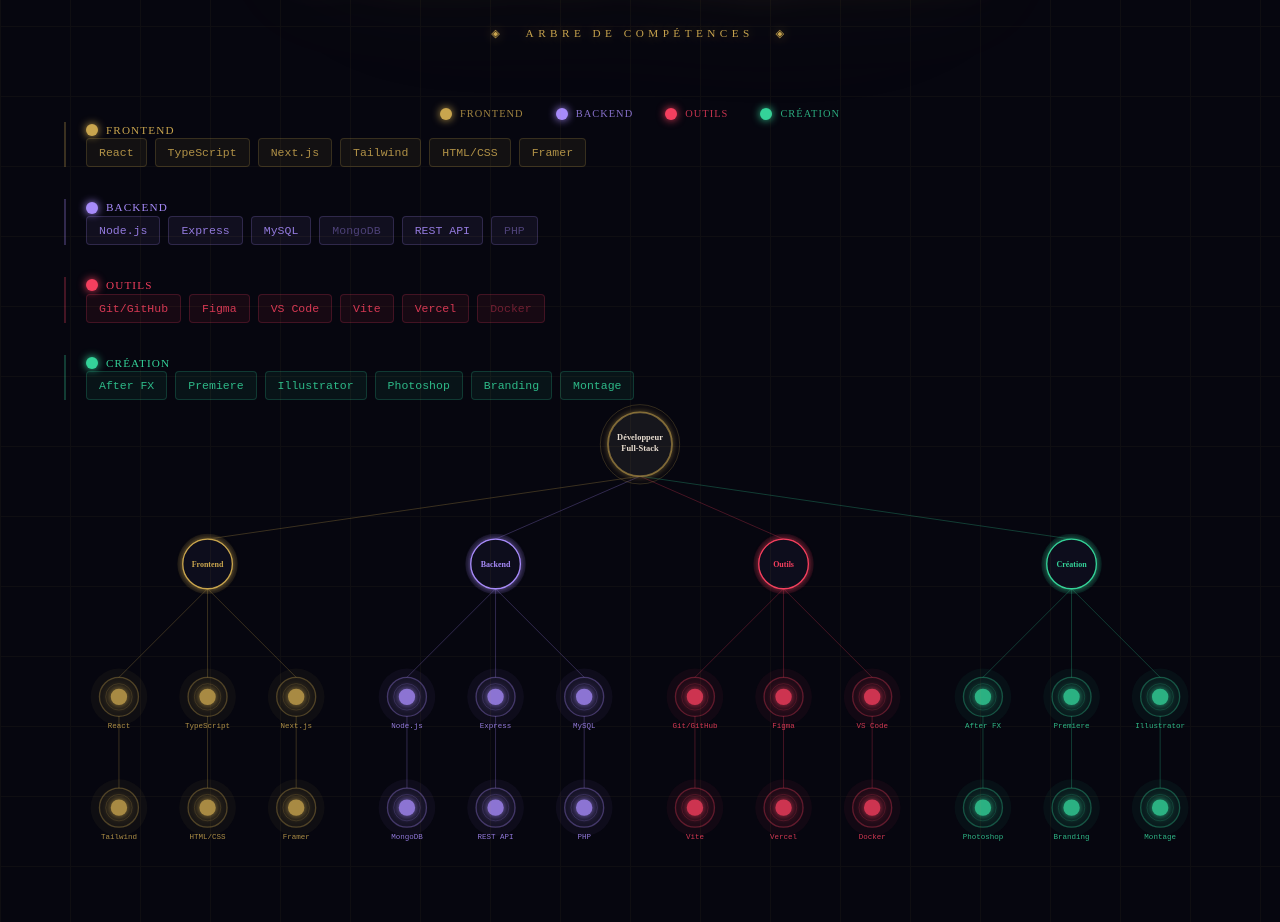
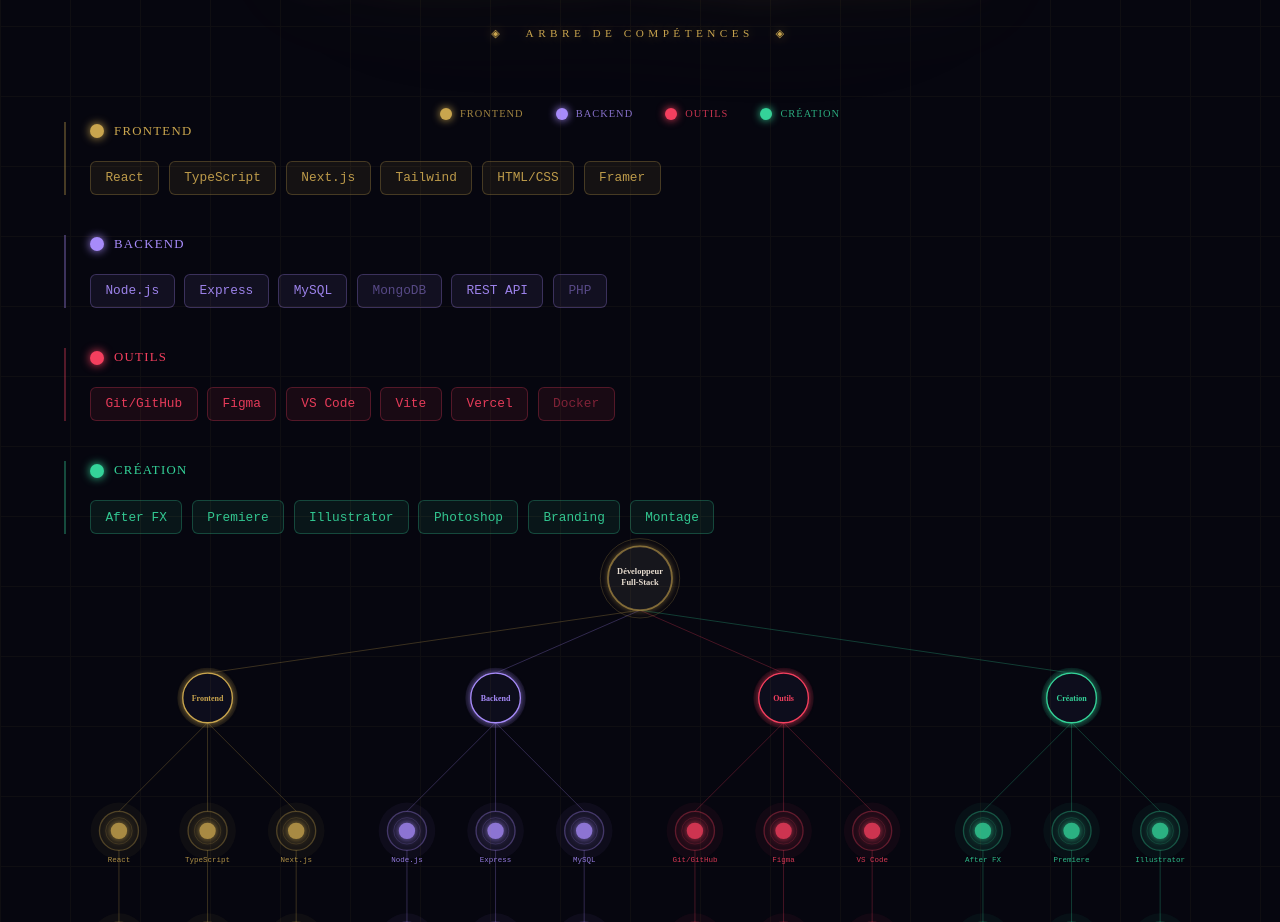
Before and after one commit to Jeloumy/portfolio, a React (Vite) app: page / in a window 1280 px wide. Shown: the part 4240-5162 px from the top of the page. Built offline with nearby package versions, Linux system fonts and the light colour scheme.

Commit message:
Mobile: hide journey map, 1-col cards, hide skills legend, bigger branch pills

```diff
--- a/src/components/Journey.tsx
+++ b/src/components/Journey.tsx
@@ -772,8 +772,9 @@
           </p>
         </motion.div>
 
-        {/* SVG Fantasy Map */}
+        {/* SVG Fantasy Map — masquée sur mobile */}
         <motion.div
+          className="hidden md:block"
           initial={{ opacity: 0 }}
           animate={inView ? { opacity: 1 } : { opacity: 0 }}
           transition={{ duration: 0.6 }}
@@ -782,8 +783,8 @@
           <JourneyMap inView={inView} mapProgress={mapProgress} />
         </motion.div>
 
-        {/* Milestone cards — BUT MMI reçoit ses stages, les autres non */}
-        <div style={{ display: 'grid', gridTemplateColumns: 'repeat(3, 1fr)', gap: 'clamp(1rem, 2vw, 2rem)' }}>
+        {/* Milestone cards */}
+        <div className="grid grid-cols-1 md:grid-cols-3" style={{ gap: 'clamp(1.5rem, 2vw, 2rem)' }}>
           {MILESTONES.map((ms, i) => (
             <MilestoneCard
               key={ms.id}
--- a/src/components/Skills.tsx
+++ b/src/components/Skills.tsx
@@ -201,7 +201,7 @@
           initial={{ opacity: 0 }}
           animate={inView ? { opacity: 1 } : { opacity: 0 }}
           transition={{ type: 'spring', stiffness: 300, damping: 22, delay: 0.2 }}
-          className="flex items-center justify-center gap-8 mb-10 flex-wrap"
+          className="hidden md:flex items-center justify-center gap-8 mb-10 flex-wrap"
         >
           {BRANCHES.map(b => (
             <div key={b.id} className="flex items-center gap-2">
@@ -218,26 +218,26 @@
           className="md:hidden"
           animate={inView ? { opacity: 1 } : { opacity: 0 }}
           transition={{ type: 'spring', stiffness: 300, damping: 22 }}
-          style={{ display: 'flex', flexDirection: 'column', gap: '2rem' }}
+          style={{ display: 'flex', flexDirection: 'column', gap: '2.5rem' }}
         >
           {BRANCHES.map(branch => {
             const branchSkills = SKILLS.filter(s => s.branch === BRANCHES.indexOf(branch))
             return (
-              <div key={branch.id} style={{ borderLeft: `2px solid ${branch.color}44`, paddingLeft: '1.25rem' }}>
-                <div className="flex items-center gap-2 mb-3">
-                  <div className="w-3 h-3 rounded-full" style={{ background: branch.color, boxShadow: `0 0 8px ${branch.color}` }} />
-                  <span className="font-['Cinzel'] tracking-widest uppercase" style={{ fontSize: '0.7rem', color: branch.color }}>
+              <div key={branch.id} style={{ borderLeft: `2px solid ${branch.color}55`, paddingLeft: '1.5rem' }}>
+                <div className="flex items-center gap-2.5" style={{ marginBottom: '1.25rem' }}>
+                  <div className="w-3.5 h-3.5 rounded-full" style={{ background: branch.color, boxShadow: `0 0 10px ${branch.color}` }} />
+                  <span className="font-['Cinzel'] tracking-widest uppercase" style={{ fontSize: '0.8rem', color: branch.color }}>
                     {branch.label}
                   </span>
                 </div>
-                <div className="flex flex-wrap gap-2">
+                <div className="flex flex-wrap" style={{ gap: '0.6rem' }}>
                   {branchSkills.map(skill => (
                     <span key={skill.label}
-                      className="font-['JetBrains_Mono',monospace]"
                       style={{
-                        fontSize: '0.72rem', padding: '0.3rem 0.75rem', borderRadius: '4px',
-                        background: branch.color + '12', border: `1px solid ${branch.color}33`,
-                        color: skill.level >= 70 ? branch.color + 'dd' : branch.color + '66',
+                        fontFamily: "'JetBrains Mono', monospace",
+                        fontSize: '0.8rem', padding: '0.4rem 0.9rem', borderRadius: '6px',
+                        background: branch.color + '14', border: `1px solid ${branch.color}44`,
+                        color: skill.level >= 70 ? branch.color + 'ee' : branch.color + '77',
                       }}>
                       {skill.label}
                     </span>
```
